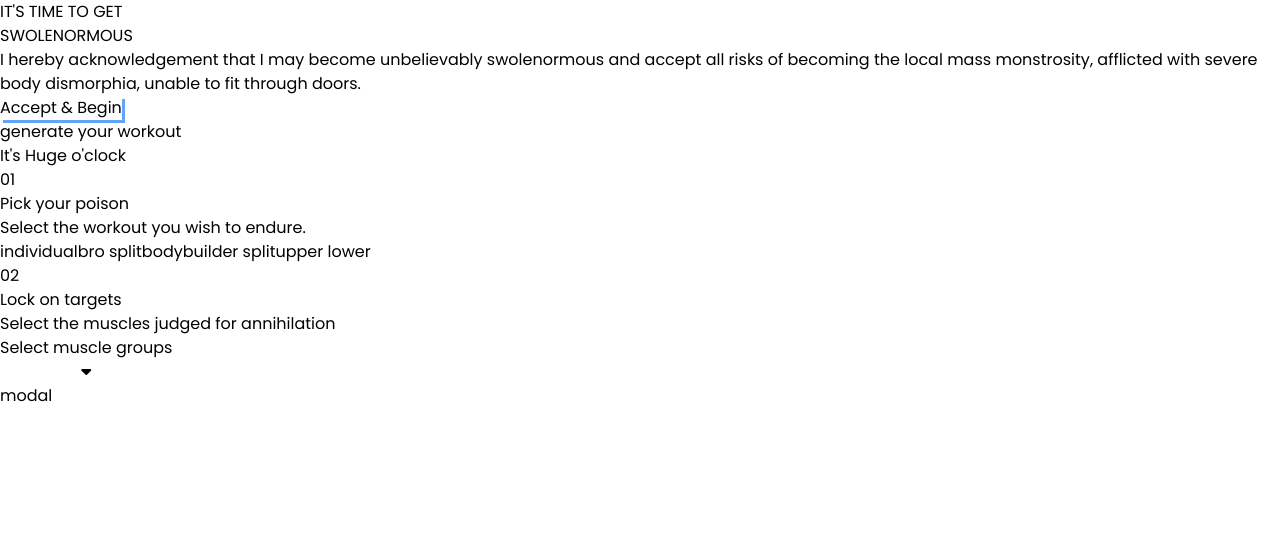
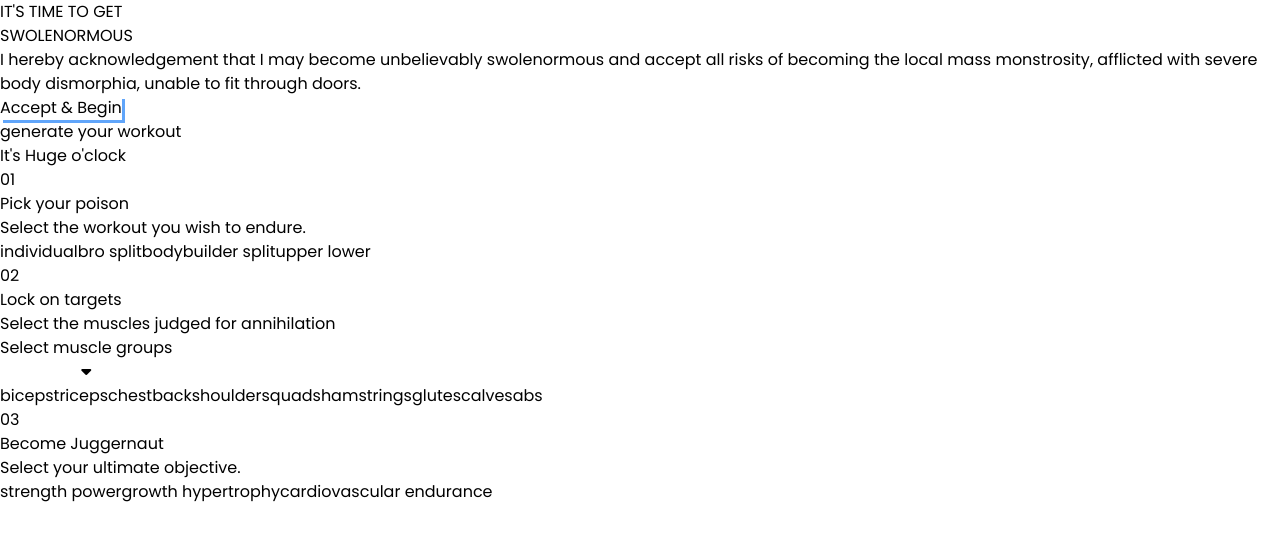
Before and after one commit to aryan-marthak/Gym-App-swolenormous, a React (Vite) app: page / in a window 1280 px wide. Both pictures are taken after a click on the button "Select muscle groups". Shown: the top 540 px of the page. Built offline with nearby package versions, Linux system fonts and the light colour scheme.

Commit message:
UI fixes
Fixed buttons to select muscle groups at a time, also added the ultimate objective section

```diff
--- a/src/components/Generator.jsx
+++ b/src/components/Generator.jsx
@@ -1,11 +1,11 @@
 import React from 'react'
 import SectionWrapper from './SectionWrapper'
-import { WORKOUTS } from '../utils/swoldier'
+import { SCHEMES, WORKOUTS } from '../utils/swoldier'
 import { useState } from 'react'
 
-function Header(props){
+function Header(props) {
   const { index, title, description } = props
-  return(
+  return (
     <div className='flex flex-col gap-4'>
       <div className='flex items-center justify-center gap-2'>
         <p className='text-3xl sm:text-4xl md:text-5xl font-semibold text-slate-400'>{index}</p>
@@ -20,34 +20,86 @@
   const [showModal, setShowModal] = useState(false)
   const [poison, setPoison] = useState('individual')
   const [muscles, setMuscles] = useState([])
-  const [goals, setGoals] = useState('strength-power')
+  const [goal, setGoal] = useState('strength_power')
   // let showModal = false
 
   function toggleModal() {
     setShowModal(!showModal)
   }
 
+  function updateMuscles(muscleGroup) {
+
+    if(muscles.includes(muscleGroup)) {
+      setMuscles(muscles.filter(val => val !== muscleGroup))
+      return
+    }
+
+    if (muscles.length > 2){
+      return
+    }
+
+    if (poison !== 'individual') {
+      setMuscles([muscleGroup])
+      setShowModal(false)
+      return
+    }
+
+    setMuscles([...muscles, muscleGroup])
+    if (muscles.length === 2){
+      setShowModal(false)
+    }
+
+  }
+
   return (
     <SectionWrapper header={"generate your workout"} title={['It\'s', 'Huge', 'o\'clock']}>
+
       <Header index={'01'} title={'Pick your poison'} description={'Select the workout you wish to endure.'} />
       <div className='grid grid-cols-2 sm:grid-cols-4 gap-4'>
-      {Object.keys(WORKOUTS).map((type, typeIndex) =>{
+        {Object.keys(WORKOUTS).map((type, typeIndex) => {
           return (
-          <button className='bg-slate-950 border border-blue-400 duration-200 hover:border-blue-600 py-4 rounded-lg' key={typeIndex}>
+            <button onClick={() => {
+              setMuscles([])
+              setPoison(type)
+            }} className={'bg-slate-950 border duration-200 hover:border-blue-600 py-4 rounded-lg ' + (type === poison ? 'border-blue-600' : 'border-blue-400')} key={typeIndex}>
               <p className=' capitalize'>{type.replaceAll('_', " ")}</p>
             </button>
           )
         })}
       </div>
+
       <Header index={'02'} title={'Lock on targets'} description={'Select the muscles judged for annihilation'} />
-      <div className='bg-slate-950 flex flex-col border border-solid border-blue-400 rounded-lg '>
+      <div className='bg-slate-950  border border-solid border-blue-400 rounded-lg flex flex-col'>
                 <button onClick={toggleModal} className='relative p-3 flex items-center justify-center'>
-          <p>Select muscle groups</p>
+                    <p className='capitalize'>{muscles.length == 0 ? 'Select muscle groups' : muscles.join(' ')}</p>
                     <i className="fa-solid absolute right-3 top-1/2 -translate-y-1/2 fa-caret-down"></i>
                 </button>
                 {showModal && (
-          <div>modal</div>
+                    <div className='flex flex-col px-3 pb-3'>
+                        {(poison === 'individual' ? WORKOUTS[poison] : Object.keys(WORKOUTS[poison])).map((muscleGroup, muscleGroupIndex) => {
+                            return (
+                                <button onClick={() => {
+                                    updateMuscles(muscleGroup)
+                                }} key={muscleGroupIndex} className={'hover:text-blue-400 duration-200 ' + (muscles.includes(muscleGroup) ? ' text-blue-400' : ' ')}>
+                                    <p className='uppercase'>{muscleGroup.replaceAll('_', ' ')}</p>
+                                </button>
+                            )
+                        })}
+                    </div>
         )}
+      </div>
+
+      <Header index={'03'} title={'Become Juggernaut'} description={'Select your ultimate objective.'} />
+      <div className='grid grid-cols-3 gap-4'>
+        {Object.keys(SCHEMES).map((scheme, schemeIndex) => {
+          return (
+            <button onClick={() => {
+              setGoal(scheme)
+            }} className={'bg-slate-950 border duration-200 hover:border-blue-600 py-4 rounded-lg ' + (scheme === goal ? 'border-blue-600' : 'border-blue-400')} key={schemeIndex}>
+              <p className=' capitalize'>{scheme.replaceAll('_', " ")}</p>
+            </button>
+          )
+        })}
       </div>
     </SectionWrapper>
   )
```
Lines whose indentation alone changed are shown as unchanged.
